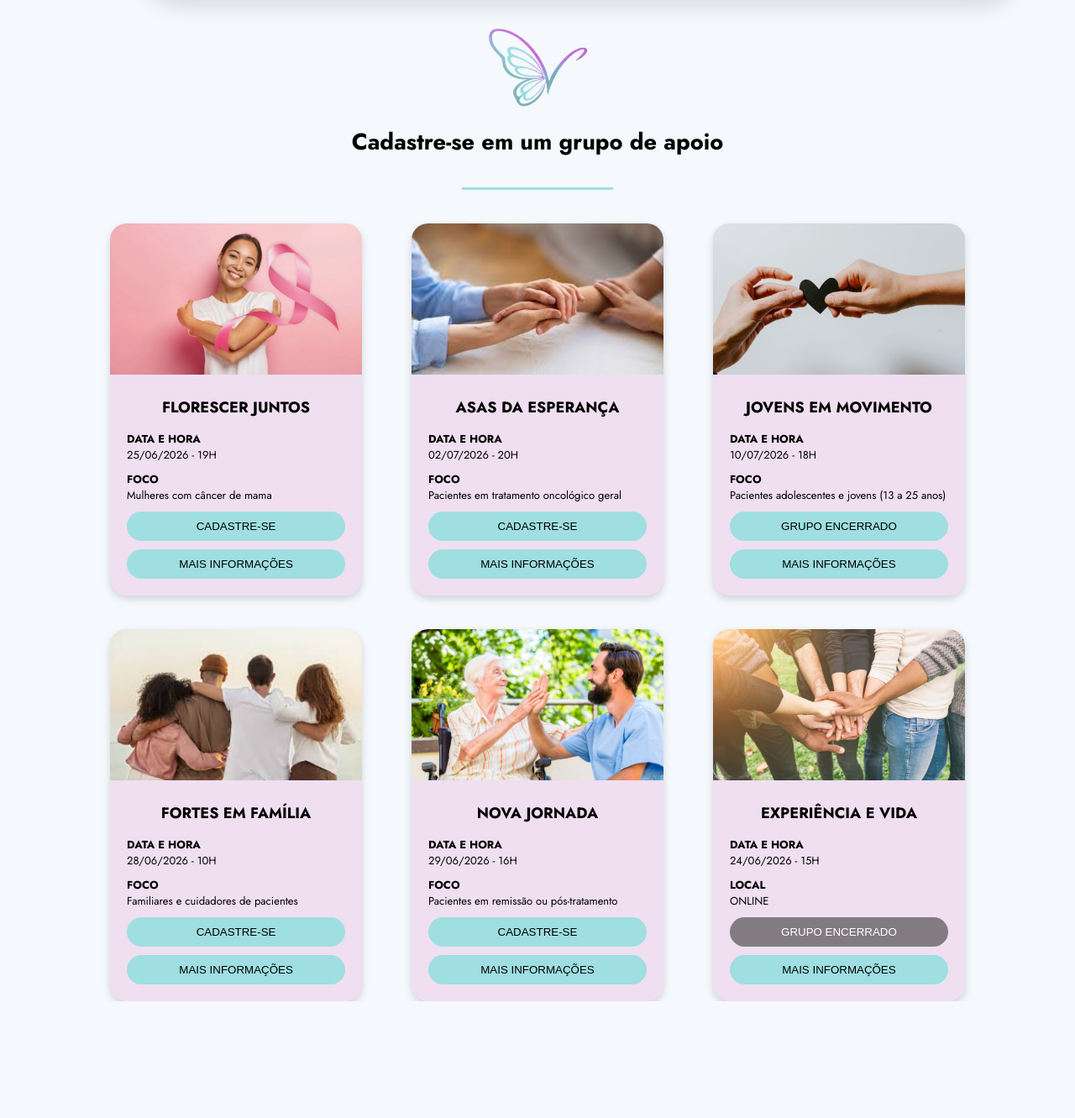
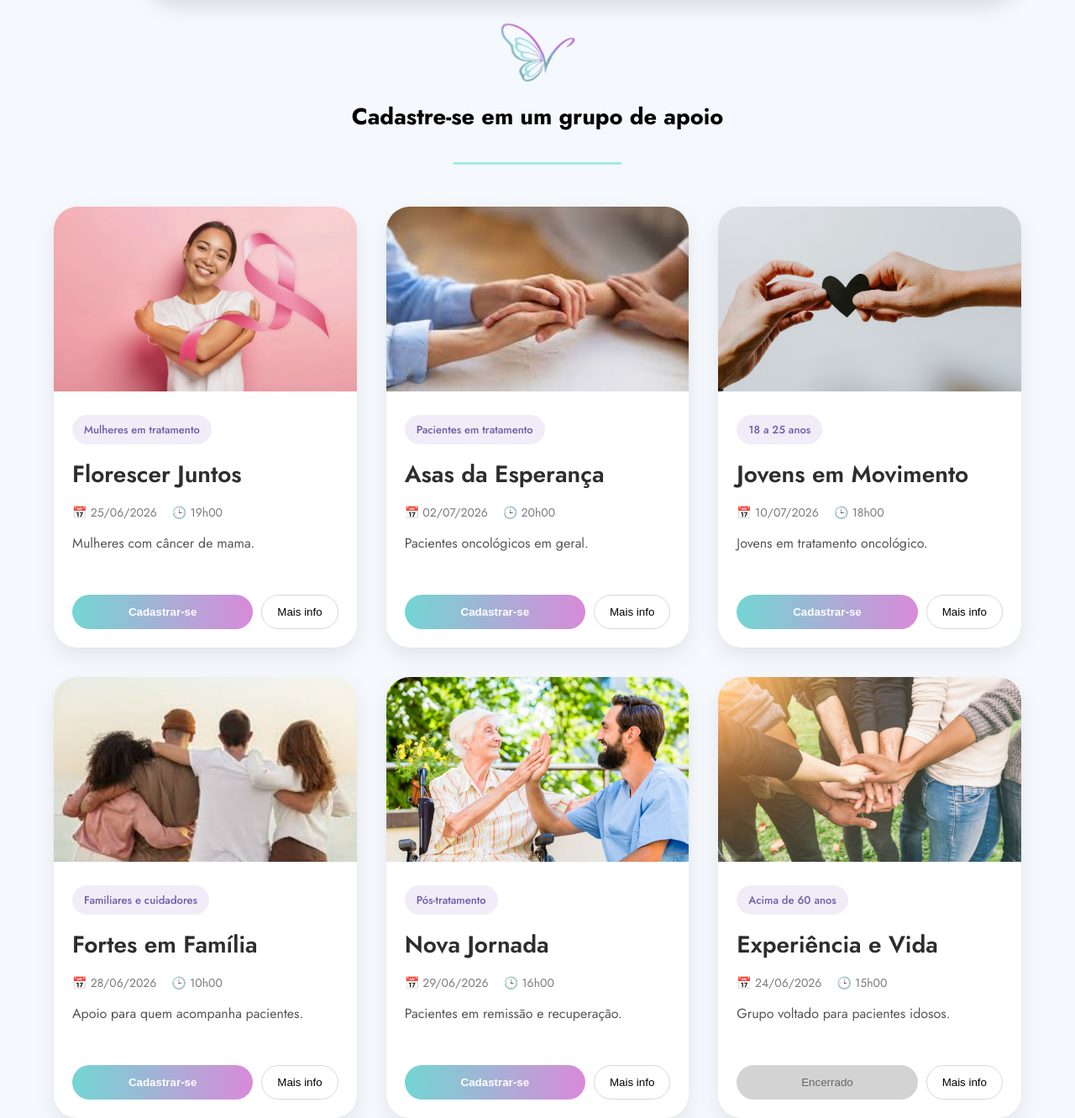
Before and after one commit to mayarasantanna2/vitalize, a PHP site: page /grupos.html in a window 1280 px wide. Shown: the part 115-1446 px from the top of the page at 84% size. Before the commit the page ends 1307 px from the top, so only its background shows below. Run offline with PHP 8.4, Linux system fonts and the light colour scheme.

Commit message:
nao gostei dos card apaguei tudo e refiz

```diff
--- a/css/style.css
+++ b/css/style.css
@@ -721,115 +721,145 @@ textarea {
     line-height: 1.8;
     color: #333;
 }
+.cardsgrupos{
+    display:grid;
+    grid-template-columns:repeat(3,1fr);
+    gap:35px;
 
-
-.grupos {
-    width: 90%;
-    margin: auto;
-    text-align: center;
+    width:90%;
+    margin:auto;
 }
 
-.logo-topo {
-    width: 120px;
-    margin-top: 30px;
+.cardgrupos{
+    width:100%;
+    max-width:380px;
+
+    background:white;
+
+    border-radius:28px;
+
+    overflow:hidden;
+
+    box-shadow:0 10px 25px rgba(0,0,0,.08);
+
+    transition:.3s;
 }
 
-.grupos h2 {
-    color: #c18adf;
-    margin: 10px 0;
+.cardgrupos:hover{
+    transform:translateY(-10px);
 }
 
-.linha {
-    width: 180px;
-    height: 3px;
-    background: #9fdfe1;
-    margin: auto;
-    margin-bottom: 40px;
+.cardgrupos img{
+    width:100%;
+    height:220px;
+
+    object-fit:cover;
 }
 
-.cardsgrupos {
-    display: grid;
-    grid-template-columns: repeat(3, 1fr);
-    gap: 40px;
-    justify-items: center;
-
-    width: 90%;
-    margin: auto;
+.conteudocards{
+    padding:22px;
+    text-align:left;
 }
 
-.cardgrupos {
-    width: 100%;
-    max-width: 300px;
+.taggrupo{
+    display:inline-block;
 
-    background: #efdff0;
-    border-radius: 20px;
+    background:#f1edf8;
 
-    overflow: hidden;
+    color:#6d5ba8;
 
-    box-shadow: 0 4px 10px rgba(0, 0, 0, .15);
-    font-family: "Jost", sans-serif;
+    padding:8px 14px;
 
-    transition: .3s;
+    border-radius:20px;
+
+    font-size:13px;
+    font-weight:500;
+
+    margin-bottom:15px;
 }
 
-.cardgrupos:hover {
-    transform: translateY(-8px);
+.conteudocards h3{
+    font-size:28px;
+
+    margin-bottom:15px;
+
+    color:#2d2d2d;
+
+    font-weight:600;
 }
 
-.cardgrupos img {
-    width: 100%;
-    height: 180px;
+.infosgrupo{
+    display:flex;
+    gap:18px;
 
-    object-fit: cover;
+    color:#7a7a7a;
+
+    font-size:14px;
+
+    margin-bottom:15px;
 }
 
-.conteudocards {
-    padding: 20px;
+.focogrupo{
+    color:#555;
+
+    line-height:1.5;
+
+    margin-bottom:25px;
+
+    min-height:48px;
 }
 
-.conteudocards h3 {
-    font-size: 18px;
-    margin-bottom: 15px;
+.botoescards{
+    display:flex;
+    gap:10px;
 }
 
-.conteudocards p {
-    text-align: left;
-    margin-bottom: 10px;
-    font-size: 13px;
+.cadastrogrupo{
+    flex:1;
+
+    border:none;
+
+    padding:12px;
+
+    border-radius:30px;
+
+    color:white;
+
+    font-weight:600;
+
+    background:linear-gradient(
+        90deg,
+        #73D6D3,
+        #D98AD9
+    );
+
+    cursor:pointer;
 }
 
-.botoescards {
-    display: flex;
-    flex-direction: column;
-    gap: 10px;
+.infogrupos{
+    border:1px solid #d7d7d7;
+
+    background:white;
+
+    padding:12px 18px;
+
+    border-radius:30px;
+
+    cursor:pointer;
 }
 
-.botoescards button {
-    width: 100%;
+.grupoencerrado{
+    flex:1;
 
-    border: none;
-    border-radius: 20px;
+    border:none;
 
-    padding: 10px;
+    padding:12px;
 
-    cursor: pointer;
+    border-radius:30px;
 
-    transition: .3s;
+    background:#d3d3d3;
+
+    color:#666;
+
+    cursor:not-allowed;
 }
-
-.botoescards button:hover {
-    opacity: .85;
-}
-
-.cadastrogrupo {
-    background: #9fdfe1;
-}
-
-.infogrupos {
-    background: #9fdfe1;
-}
-.grupoencerrado{
-    background-color: #2e2e2e8f;
-    color: white;
-    cursor: no-drop !important;
-}
--- a/grupos.html
+++ b/grupos.html
@@ -44,110 +44,188 @@
 
         <div class="cardsgrupos">
 
+
+
             <div class="cardgrupos">
-                <img src="img/apoio1.webp">
+
+                <img src="img/apoio1.webp" alt="">
 
                 <div class="conteudocards">
-                    <h3>FLORESCER JUNTOS</h3>
 
-                    <p><strong>DATA E HORA</strong><br>25/06/2026 - 19H</p>
+                    <span class="taggrupo">Mulheres em tratamento</span>
 
-                    <p><strong>FOCO</strong><br>Mulheres com câncer de mama</p>
+                    <h3>Florescer Juntos</h3>
+
+                    <div class="infosgrupo">
+                        <span>📅 25/06/2026</span>
+                        <span>🕒 19h00</span>
+                    </div>
+
+                    <p class="focogrupo">
+                        Mulheres com câncer de mama.
+                    </p>
 
                     <div class="botoescards">
-                        <button class="cadastrogrupo">CADASTRE-SE</button>
-                        <button class="infogrupos">MAIS INFORMAÇÕES</button>
+                        <button class="cadastrogrupo">Cadastrar-se</button>
+                        <button class="infogrupos">Mais info</button>
                     </div>
+
                 </div>
-            </div>
 
-            <div class="cardgrupos">
-                <img src="img/apoio2.jpg">
-
-                <div class="conteudocards">
-                    <h3>ASAS DA ESPERANÇA</h3>
-
-                    <p><strong>DATA E HORA</strong><br>02/07/2026 - 20H</p>
-
-                    <p><strong>FOCO</strong><br>Pacientes em tratamento oncológico geral</p>
-
-                    <div class="botoescards">
-                        <button class="cadastrogrupo">CADASTRE-SE</button>
-                        <button class="infogrupos">MAIS INFORMAÇÕES</button>
-                    </div>
-                </div>
-            </div>
-
-            <div class="cardgrupos">
-                <img src="img/apoio3.jpg">
-
-                <div class="conteudocards">
-                    <h3>JOVENS EM MOVIMENTO</h3>
-
-                    <p><strong>DATA E HORA</strong><br>10/07/2026 - 18H</p>
-
-                    <p><strong>FOCO</strong><br>Pacientes adolescentes e jovens (13 a 25 anos)</p>
-
-                    <div class="botoescards">
-                        <button class="cadastrogrupo">GRUPO ENCERRADO</button>
-                        <button class="infogrupos">MAIS INFORMAÇÕES</button>
-                    </div>
-                </div>
-            </div>
-
-            <div class="cardgrupos">
-                <img src="img/apoio4.jpg">
-
-                <div class="conteudocards">
-                    <h3>FORTES EM FAMÍLIA</h3>
-
-                    <p><strong>DATA E HORA</strong><br>28/06/2026 - 10H</p>
-
-                    <p><strong>FOCO</strong><br>Familiares e cuidadores de pacientes</p>
-
-                    <div class="botoescards">
-                        <button class="cadastrogrupo">CADASTRE-SE</button>
-                        <button class="infogrupos">MAIS INFORMAÇÕES</button>
-                    </div>
-                </div>
             </div>
 
 
+
             <div class="cardgrupos">
-                <img src="img/apoio5.jpg">
+
+                <img src="img/apoio2.jpg" alt="">
 
                 <div class="conteudocards">
-                    <h3>NOVA JORNADA</h3>
 
-                    <p><strong>DATA E HORA</strong><br>29/06/2026 - 16H</p>
+                    <span class="taggrupo">Pacientes em tratamento</span>
 
-                    <p><strong>FOCO</strong><br>Pacientes em remissão ou pós-tratamento</p>
+                    <h3>Asas da Esperança</h3>
+
+                    <div class="infosgrupo">
+                        <span>📅 02/07/2026</span>
+                        <span>🕒 20h00</span>
+                    </div>
+
+                    <p class="focogrupo">
+                        Pacientes oncológicos em geral.
+                    </p>
 
                     <div class="botoescards">
-                        <button class="cadastrogrupo">CADASTRE-SE</button>
-                        <button class="infogrupos">MAIS INFORMAÇÕES</button>
+                        <button class="cadastrogrupo">Cadastrar-se</button>
+                        <button class="infogrupos">Mais info</button>
                     </div>
+
                 </div>
+
             </div>
 
 
+
             <div class="cardgrupos">
-                <img src="img/apoio6.jpg
-                ">
+
+                <img src="img/apoio3.jpg" alt="">
 
                 <div class="conteudocards">
-                    <h3>EXPERIÊNCIA E VIDA</h3>
 
-                    <p><strong>DATA E HORA</strong><br>24/06/2026 - 15H</p>
+                    <span class="taggrupo">18 a 25 anos</span>
 
-                    <p><strong>LOCAL</strong><br>ONLINE</p>
+                    <h3>Jovens em Movimento</h3>
+
+                    <div class="infosgrupo">
+                        <span>📅 10/07/2026</span>
+                        <span>🕒 18h00</span>
+                    </div>
+
+                    <p class="focogrupo">
+                        Jovens em tratamento oncológico.
+                    </p>
 
                     <div class="botoescards">
-                        <button class="grupoencerrado">GRUPO ENCERRADO</button>
-                        <button class="infogrupos">MAIS INFORMAÇÕES</button>
+                        <button class="cadastrogrupo">Cadastrar-se</button>
+                        <button class="infogrupos">Mais info</button>
                     </div>
+
                 </div>
+
             </div>
+
+
+
+            <div class="cardgrupos">
+
+                <img src="img/apoio4.jpg" alt="">
+
+                <div class="conteudocards">
+
+                    <span class="taggrupo">Familiares e cuidadores</span>
+
+                    <h3>Fortes em Família</h3>
+
+                    <div class="infosgrupo">
+                        <span>📅 28/06/2026</span>
+                        <span>🕒 10h00</span>
+                    </div>
+
+                    <p class="focogrupo">
+                        Apoio para quem acompanha pacientes.
+                    </p>
+
+                    <div class="botoescards">
+                        <button class="cadastrogrupo">Cadastrar-se</button>
+                        <button class="infogrupos">Mais info</button>
+                    </div>
+
+                </div>
+
+            </div>
+
+
+
+            <div class="cardgrupos">
+
+                <img src="img/apoio5.jpg" alt="">
+
+                <div class="conteudocards">
+
+                    <span class="taggrupo">Pós-tratamento</span>
+
+                    <h3>Nova Jornada</h3>
+
+                    <div class="infosgrupo">
+                        <span>📅 29/06/2026</span>
+                        <span>🕒 16h00</span>
+                    </div>
+
+                    <p class="focogrupo">
+                        Pacientes em remissão e recuperação.
+                    </p>
+
+                    <div class="botoescards">
+                        <button class="cadastrogrupo">Cadastrar-se</button>
+                        <button class="infogrupos">Mais info</button>
+                    </div>
+
+                </div>
+
+            </div>
+
+
+
+            <div class="cardgrupos">
+
+                <img src="img/apoio6.jpg" alt="">
+
+                <div class="conteudocards">
+
+                    <span class="taggrupo">Acima de 60 anos</span>
+
+                    <h3>Experiência e Vida</h3>
+
+                    <div class="infosgrupo">
+                        <span>📅 24/06/2026</span>
+                        <span>🕒 15h00</span>
+                    </div>
+
+                    <p class="focogrupo">
+                        Grupo voltado para pacientes idosos.
+                    </p>
+
+                    <div class="botoescards">
+                        <button class="grupoencerrado">Encerrado</button>
+                        <button class="infogrupos">Mais info</button>
+                    </div>
+
+                </div>
+
+            </div>
+
+
+        </div>
 
         </div>
 
```
